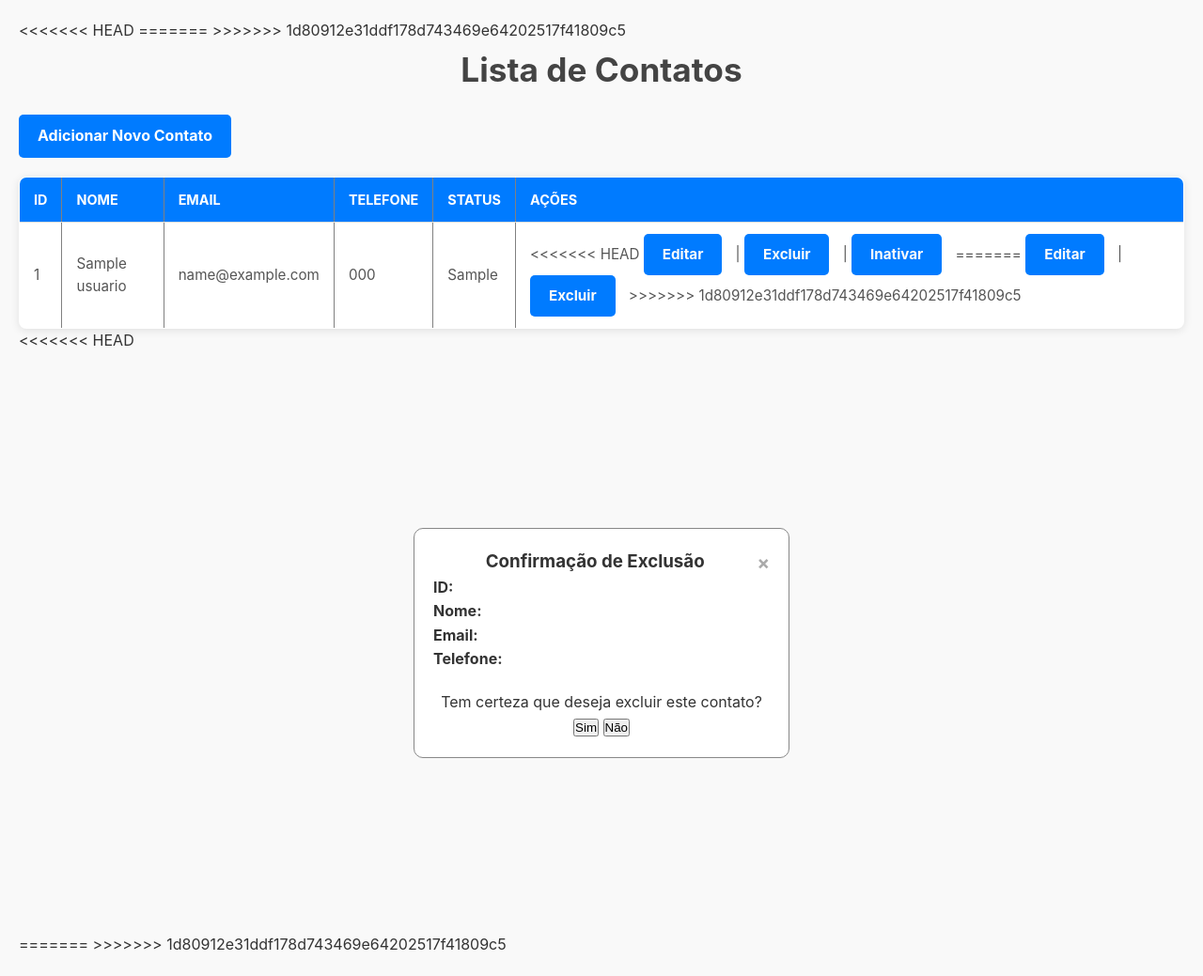
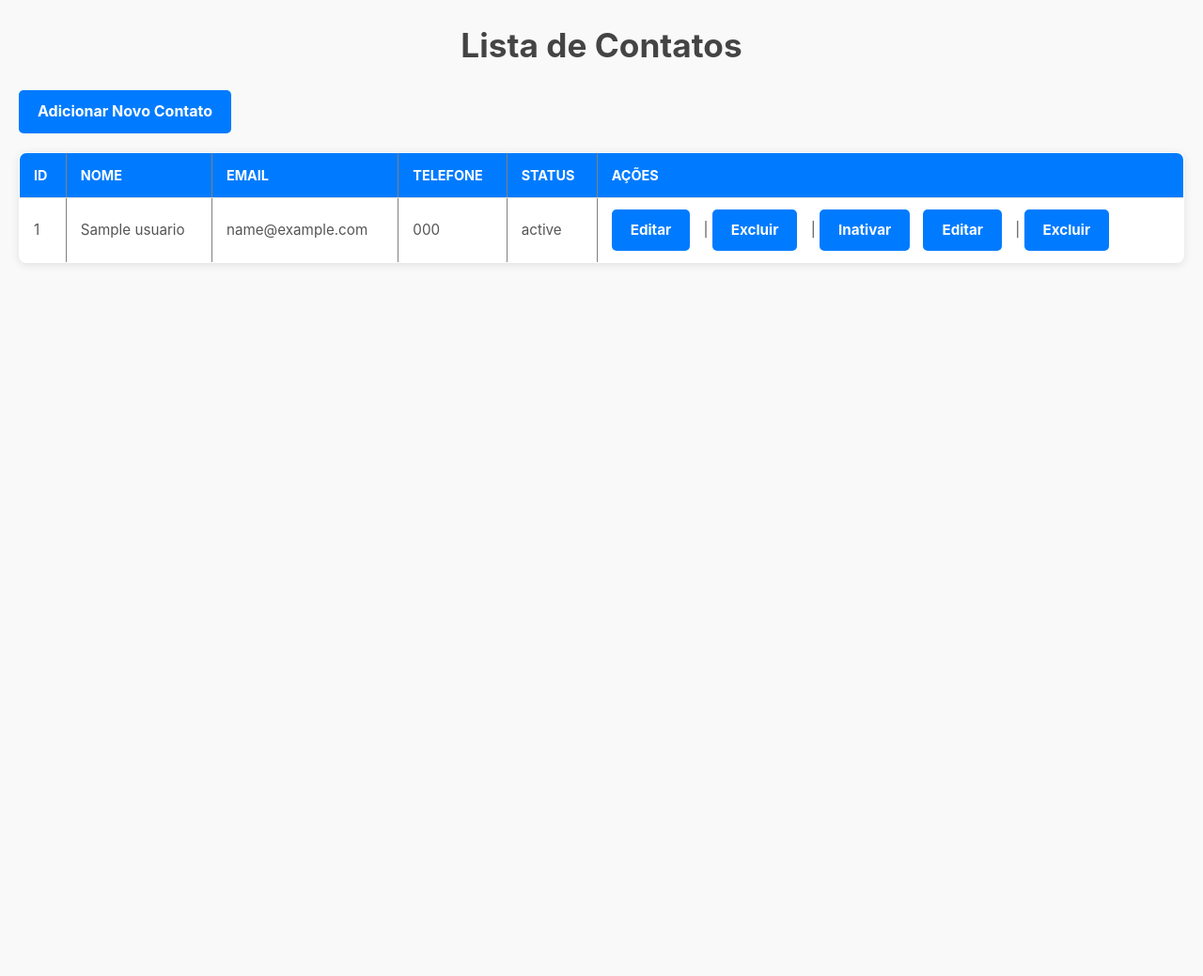
Before and after one commit to ClickBSdigital/CrudCadastroUser, a PHP site: page / in a window 1280 px wide. Shown: the whole page at 94% size. After the commit the page ends 282 px from the top, so only its background shows below. Run offline with PHP 8.4, Linux system fonts and the light colour scheme; tables that the repository leaves empty or names only in its code hold one stand-in row (values such as "Sample post").

Commit message:
ajustes de conexão

```diff
--- a/index.php
+++ b/index.php
@@ -5,10 +5,7 @@
     <meta charset="UTF-8">
     <title>CRUD - Listar</title>
     <link rel="stylesheet" href="style.css">
-<<<<<<< HEAD
 
-=======
->>>>>>> 1d80912e31ddf178d743469e64202517f41809c5
 </head>
 <body>
     <h1>Lista de Contatos</h1>
@@ -33,25 +30,21 @@
                     <td>{$contato['nome']}</td>
                     <td>{$contato['email']}</td>
                     <td>{$contato['telefone']}</td>
-                    <td>{$contato['inativo']}</td>
+                    <td>{$contato['status']}</td>
 
                     <td>
-<<<<<<< HEAD
+
                         <a href='update.php?id={$contato['id_usuario']}'>Editar</a> |
                         <a href='delete.php?id={$contato['id_usuario']}'>Excluir</a> |
-                         <a href='inativar.php?id={$contato['id_usuario']}'>Inativar</a>
-=======
+                        <a href='inativar.php?id={$contato['id_usuario']}'>Inativar</a>
                         <a href='update.php?id={$contato['id_usuario']}'>Editar</a> |
                         <a href='modal_delete.php'  >Excluir</a>
->>>>>>> 1d80912e31ddf178d743469e64202517f41809c5
                     </td>
                 </tr>";
         }
         ?>
     </table>
-<<<<<<< HEAD
-
-    <!-- Modal de confirmação -->
+<!-- Modal de confirmação -->
     <div id="modalExcluir" class="modal">
         <div class="modal-content">
             <span class="close" onclick="fecharModal()">&times;</span>
@@ -67,9 +60,8 @@
             <button onclick="fecharModal()">Não</button>
         </div>
     </div>
-=======
 
 
->>>>>>> 1d80912e31ddf178d743469e64202517f41809c5
+
 </body>
 </html>
--- a/index2.php
+++ b/index2.php
@@ -41,7 +41,7 @@
         $stmt->execute();
         $contatos = $stmt->fetchAll();
         foreach ($contatos as $contato) {
-            $checked = $contato['statos'] == 0 ? 'checked' : ''; // Se inativo = 0, marca como ativo
+            $checked = $contato['status'] == 0 ? 'checked' : ''; // Se inativo = 0, marca como ativo
             echo "<tr>
                     <td>{$contato['id_usuario']}</td>
                     <td>{$contato['nome']}</td>
--- a/index3.php
+++ b/index3.php
@@ -24,8 +24,9 @@
         $stmt = $conn->prepare($sql);
         $stmt->execute();
         $contatos = $stmt->fetchAll();
+
         foreach ($contatos as $contato) {
-            $checked = $contato['status'] == 0 ? 'checked' : ''; // Se inativo = 0, marca como ativo
+            $checked = $contato['status'] == 1 ? 'checked' : ''; // Se inativo = 0, marca como ativo
             echo "<tr>
                     <td>{$contato['id_usuario']}</td>
                     <td>{$contato['nome']}</td>
--- a/modal_delete.php
+++ b/modal_delete.php
@@ -1,4 +1,4 @@
-<<<<<<< HEAD
+
 
 <?php require_once  'db.php';
 
@@ -233,4 +233,3 @@
         }
 </body>
 </html> -->
->>>>>>> 1d80912e31ddf178d743469e64202517f41809c5
--- a/style.css
+++ b/style.css
@@ -3,10 +3,7 @@
   margin: 0;
   padding: 0;
   box-sizing: border-box;
-<<<<<<< HEAD
 
-=======
->>>>>>> 1d80912e31ddf178d743469e64202517f41809c5
 }
 
 body {
@@ -15,10 +12,8 @@ body {
   color: #333;
   padding: 20px;
   line-height: 1.6;
-<<<<<<< HEAD
   align-items: center;
-=======
->>>>>>> 1d80912e31ddf178d743469e64202517f41809c5
+
 }
 
 /* Cabeçalho */
@@ -104,7 +99,7 @@ td a:hover {
       font-size: 0.9rem;
   }
 }
-<<<<<<< HEAD
+
 
 /* Estilo para o modal */
 .modal {
@@ -146,5 +141,3 @@ td a:hover {
     text-align: left;
     margin-bottom: 20px;
 }
-=======
->>>>>>> 1d80912e31ddf178d743469e64202517f41809c5
--- a/toggle_status.php
+++ b/toggle_status.php
@@ -5,7 +5,7 @@ if ($_SERVER["REQUEST_METHOD"] == "POST") {
     $id = $_POST['id'];
     $status = $_POST['status']; // 0 = ativo, 1 = inativo
 
-    $sql = "UPDATE usuarios SET statos = :status WHERE id_usuario = :id";
+    $sql = "UPDATE usuarios SET status = :status WHERE id_usuario = :id";
     $stmt = $conn->prepare($sql);
     $stmt->bindParam(':status', $status, PDO::PARAM_INT);
     $stmt->bindParam(':id', $id, PDO::PARAM_INT);
```
Also changed, not shown: delete.php (+4 -3 lines), index4.php (+4 -8 lines), update.css (+3 -6 lines).
